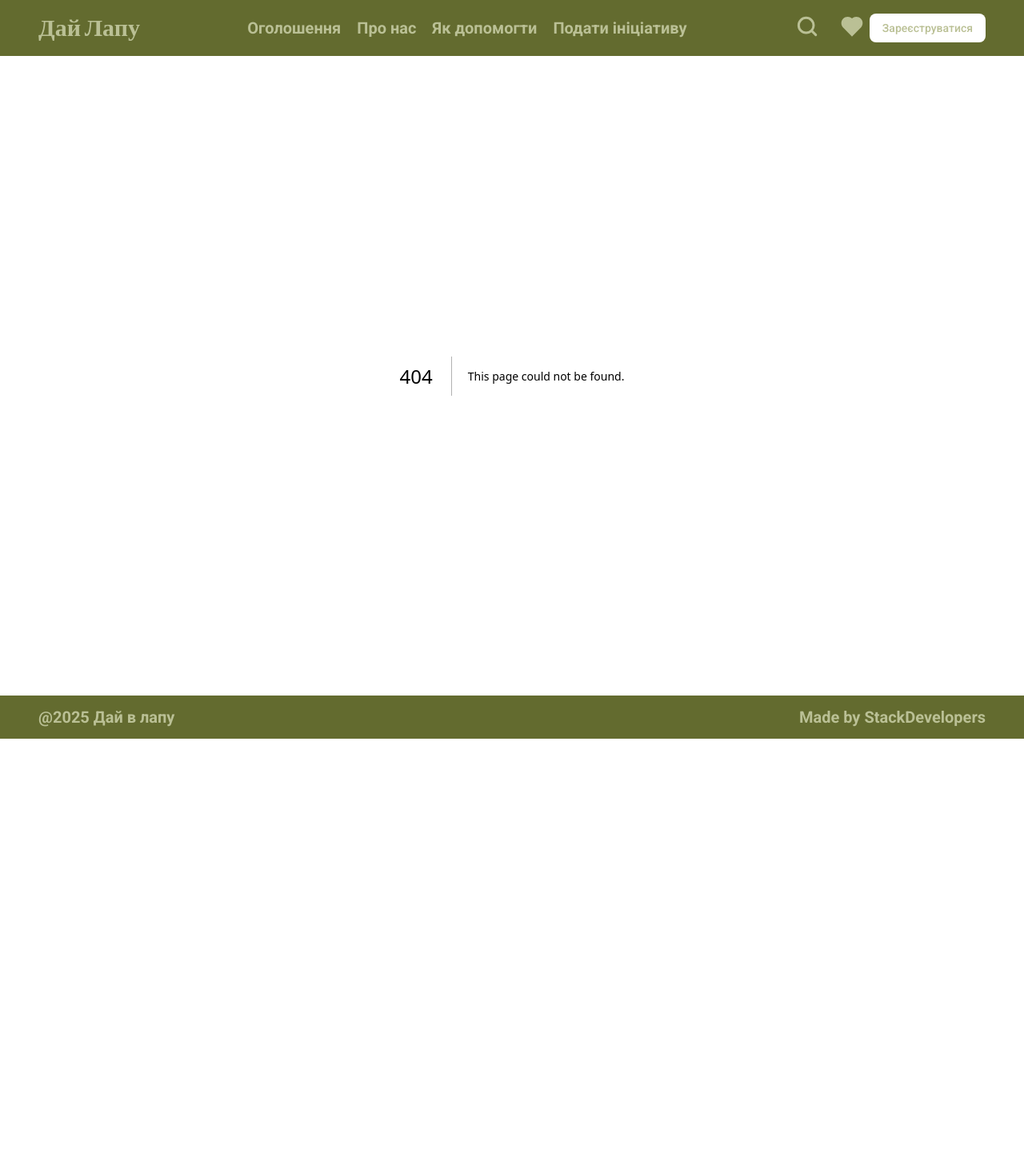
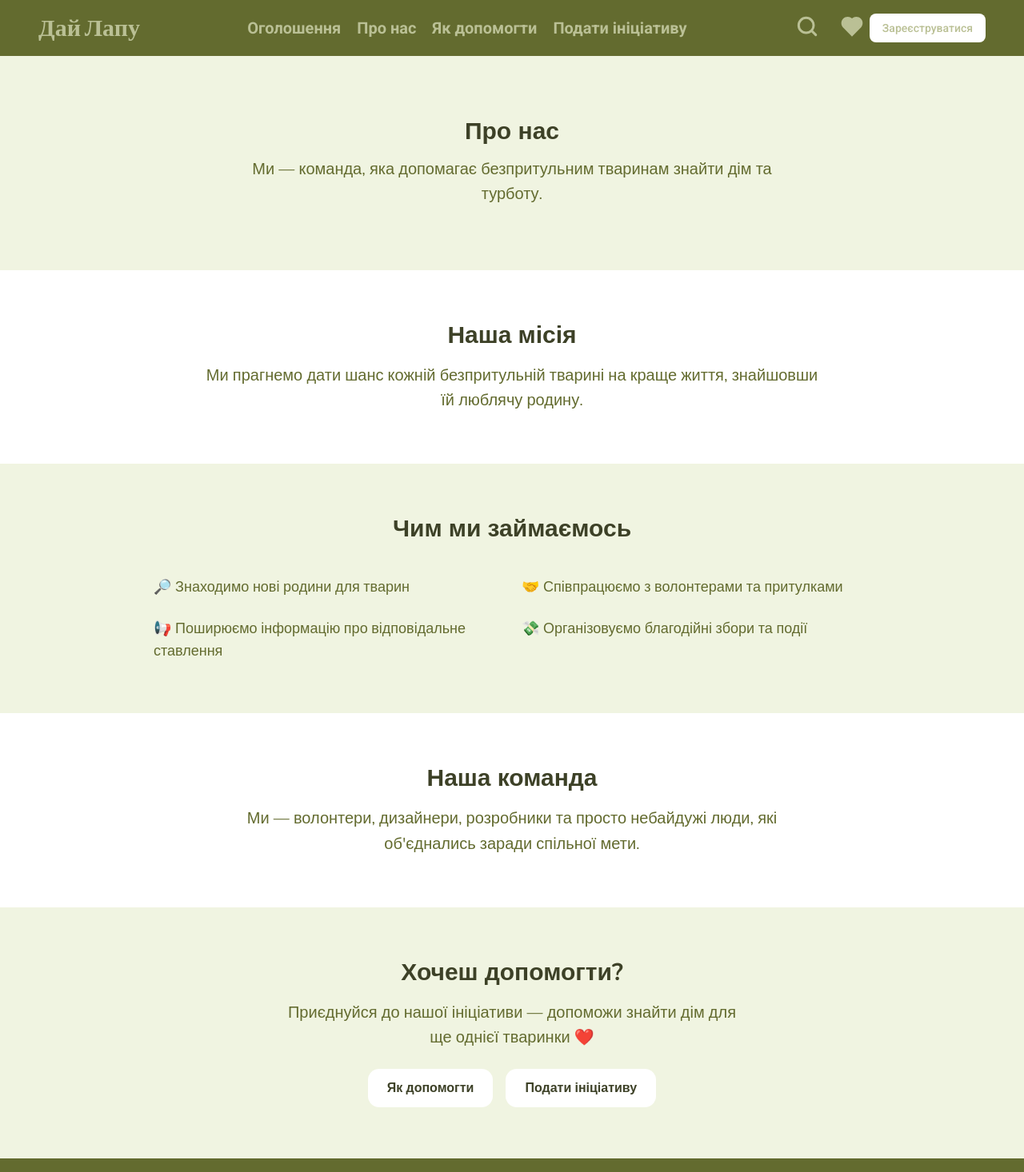
Before and after one commit to MarkFedyna/StackDevelopers, a Next.js app in the folder stack-developers/: page /about-us in a window 1280 px wide. Before the commit this address had no page. Shown: the top 1466 px of the page at 80% size. Before the commit the page ends 924 px from the top, so only its background shows below. Built offline with nearby package versions, Linux system fonts and the light colour scheme.

Commit message:
added about us page

```diff
--- /dev/null
+++ b/stack-developers/src/app/about-us/page.jsx
@@ -0,0 +1,68 @@
+export default function AboutUsPage() {
+  return (
+    <main className='bg-white text-[#3D4127]'>
+      {/* Hero Section */}
+      <section className='bg-[#F0F4E1] py-16 px-4 sm:py-20 sm:px-8 text-center'>
+        <h1 className='text-3xl sm:text-5xl font-extrabold'>Про нас</h1>
+        <p className='mt-4 text-lg text-[#636B2F] max-w-2xl mx-auto'>
+          Ми — команда, яка допомагає безпритульним тваринам знайти дім та
+          турботу.
+        </p>
+      </section>
+
+      {/* Mission Section */}
+      <section className='py-12 sm:py-16 px-4 sm:px-8 text-center'>
+        <h2 className='text-2xl sm:text-3xl font-bold'>Наша місія</h2>
+        <p className='mt-4 text-lg text-[#636B2F] max-w-3xl mx-auto'>
+          Ми прагнемо дати шанс кожній безпритульній тварині на краще життя,
+          знайшовши їй люблячу родину.
+        </p>
+      </section>
+
+      {/* What We Do */}
+      <section className='py-12 sm:py-16 px-4 sm:px-8 bg-[#F0F4E1]'>
+        <h2 className='text-2xl sm:text-3xl font-bold text-center'>
+          Чим ми займаємось
+        </h2>
+        <ul className='mt-10 grid grid-cols-1 sm:grid-cols-2 gap-6 text-[#636B2F] max-w-4xl mx-auto text-lg'>
+          <li>🔎 Знаходимо нові родини для тварин</li>
+          <li>🤝 Співпрацюємо з волонтерами та притулками</li>
+          <li>📢 Поширюємо інформацію про відповідальне ставлення</li>
+          <li>💸 Організовуємо благодійні збори та події</li>
+        </ul>
+      </section>
+
+      {/* Optional: Team */}
+      <section className='py-12 sm:py-16 px-4 sm:px-8 text-center'>
+        <h2 className='text-2xl sm:text-3xl font-bold'>Наша команда</h2>
+        <p className='mt-4 text-lg text-[#636B2F] max-w-2xl mx-auto'>
+          Ми — волонтери, дизайнери, розробники та просто небайдужі люди, які
+          об'єднались заради спільної мети.
+        </p>
+      </section>
+
+      {/* CTA Section */}
+      <section className='bg-[#F0F4E1] py-12 sm:py-16 px-4 sm:px-8 text-center'>
+        <h2 className='text-2xl sm:text-3xl font-bold'>Хочеш допомогти?</h2>
+        <p className='mt-4 text-lg max-w-xl mx-auto text-[#636B2F]'>
+          Приєднуйся до нашої ініціативи — допоможи знайти дім для ще однієї
+          тваринки ❤️
+        </p>
+        <div className='mt-6 flex flex-col sm:flex-row justify-center gap-4'>
+          <a
+            href='/how-to-help'
+            className='bg-white text-[#3D4127] px-6 py-3 rounded-xl font-semibold hover:bg-[#D4DE95] transition-all duration-300 ease-out'
+          >
+            Як допомогти
+          </a>
+          <a
+            href='/send-initiative'
+            className='bg-white text-[#3D4127] px-6 py-3 rounded-xl font-semibold hover:bg-[#D4DE95] transition-all duration-300 ease-out'
+          >
+            Подати ініціативу
+          </a>
+        </div>
+      </section>
+    </main>
+  );
+}
--- a/stack-developers/src/app/globals.css
+++ b/stack-developers/src/app/globals.css
@@ -1,5 +1,5 @@
 @import 'tailwindcss';
-@import "tw-animate-css";
+@import 'tw-animate-css';
 
 @custom-variant dark (&:is(.dark *));
 @tailwind base;
--- a/stack-developers/src/ui/components/footer/footer.jsx
+++ b/stack-developers/src/ui/components/footer/footer.jsx
@@ -5,7 +5,7 @@ function Footer() {
         'bg-[#636B2F] h-13.5 flex justify-between items-center px-12 font-bold font-[Roboto] text-base text-[#BAC095]'
       }
     >
-      <p>@2025 Дай в лапу</p>
+      <p> &copy; {new Date().getFullYear()} Дай в лапу</p>
       <p>Made by StackDevelopers </p>
     </footer>
   );
--- a/stack-developers/src/ui/components/register/register-module.jsx
+++ b/stack-developers/src/ui/components/register/register-module.jsx
@@ -1,4 +1,4 @@
-"use client";
+'use client';
 
 import {
   Dialog,
@@ -7,29 +7,29 @@ import {
   DialogTitle,
   DialogDescription,
   DialogHeader,
-} from "@/components/ui/dialog";
+} from '@/components/ui/dialog';
 import {
   Select,
   SelectContent,
   SelectItem,
   SelectTrigger,
   SelectValue,
-} from "@/components/ui/select";
-import { Button } from "@/components/ui/button";
-import { Input } from "@/components/ui/input";
-import { Label } from "@/components/ui/label";
-import { useState } from "react";
-import { Eye, EyeOff } from "lucide-react";
-import { FaInstagram, FaFacebook, FaTwitter } from "react-icons/fa";
-import Image from "next/image";
-import Link from "next/link";
-import { RadioGroup, RadioGroupItem } from "@/components/ui/radio-group";
+} from '@/components/ui/select';
+import { Button } from '@/components/ui/button';
+import { Input } from '@/components/ui/input';
+import { Label } from '@/components/ui/label';
+import { useState } from 'react';
+import { Eye, EyeOff } from 'lucide-react';
+import { FaInstagram, FaFacebook, FaTwitter } from 'react-icons/fa';
+import Image from 'next/image';
+import Link from 'next/link';
+import { RadioGroup, RadioGroupItem } from '@/components/ui/radio-group';
 
 const RegisterModule = () => {
   const [form, setForm] = useState({
-    name: "",
-    email: "",
-    password: "",
+    name: '',
+    email: '',
+    password: '',
     acceptTerms: false,
   });
   const [showPassword, setShowPassword] = useState(false);
@@ -38,7 +38,7 @@ const RegisterModule = () => {
     const { name, value, type, checked } = e.target;
     setForm((prev) => ({
       ...prev,
-      [name]: type === "checkbox" ? checked : value,
+      [name]: type === 'checkbox' ? checked : value,
     }));
   };
 
@@ -46,99 +46,99 @@ const RegisterModule = () => {
     <Dialog>
       <DialogTrigger asChild>
         <Button
-          variant="ghost"
+          variant='ghost'
           className={
-            "bg-white text-[#BAC095] hover:bg-[#BAC095] hover:text-white transition-all duration-300 ease-out"
+            'bg-white text-[#BAC095] hover:bg-[#BAC095] hover:text-white transition-all duration-300 ease-out'
           }
         >
           Зареєструватися
         </Button>
       </DialogTrigger>
-      <DialogContent className="w-full max-w-[600px] sm:max-w-[800px] p-0 overflow-hidden border-none">
-        <div className="grid grid-cols-1 sm:grid-cols-2 w-full h-full">
+      <DialogContent className='w-full max-w-[600px] sm:max-w-[800px] h-[95vh] p-0 overflow-hidden border-none'>
+        <div className='grid grid-cols-1 sm:grid-cols-2 w-full h-full'>
           <div
-            className="hidden sm:block bg-cover bg-center bg-no-repeat"
+            className='hidden sm:block bg-cover bg-center bg-no-repeat'
             style={{ backgroundImage: "url('/register-img.png')" }}
           ></div>
-          <div className="p-8 flex flex-col justify-center space-y-6">
+          <div className='p-8 flex flex-col justify-center space-y-6'>
             <DialogHeader>
-              <DialogTitle className="text-2xl text-[#BAC095]">
+              <DialogTitle className='text-2xl text-[#BAC095]'>
                 Створіть Ваш акаунт
               </DialogTitle>
               <DialogDescription>
                 Введіть ваші дані для створення облікового запису
               </DialogDescription>
             </DialogHeader>
-            <form className="space-y-4">
-              <div className="space-y-2">
-                <Label htmlFor="name">Ім’я користувача</Label>
+            <form className='space-y-4'>
+              <div className='space-y-2'>
+                <Label htmlFor='name'>Ім’я користувача</Label>
                 <Input
-                  id="name"
-                  name="name"
-                  type="text"
+                  id='name'
+                  name='name'
+                  type='text'
                   placeholder="Вкажіть ім'я..."
                   value={form.name}
                   onChange={handleChange}
                   required
                 />
               </div>
-              <div className="space-y-2">
-                <Label htmlFor="email">Електронна пошта</Label>
+              <div className='space-y-2'>
+                <Label htmlFor='email'>Електронна пошта</Label>
                 <Input
-                  id="email"
-                  name="email"
-                  type="email"
-                  placeholder="Введіть електронну пошту..."
+                  id='email'
+                  name='email'
+                  type='email'
+                  placeholder='Введіть електронну пошту...'
                   value={form.email}
                   onChange={handleChange}
                   required
                 />
               </div>
-              <div className="space-y-2 relative">
-                <Label htmlFor="password">Пароль</Label>
+              <div className='space-y-2 relative'>
+                <Label htmlFor='password'>Пароль</Label>
                 <Input
-                  id="password"
-                  name="password"
-                  type={showPassword ? "text" : "password"}
-                  placeholder="Введіть пароль..."
+                  id='password'
+                  name='password'
+                  type={showPassword ? 'text' : 'password'}
+                  placeholder='Введіть пароль...'
                   value={form.password}
                   onChange={handleChange}
                   required
-                  className="pr-10"
+                  className='pr-10'
                 />
                 <button
-                  type="button"
+                  type='button'
                   onClick={() => setShowPassword((prev) => !prev)}
-                  className="absolute right-3 top-9 text-gray-500 hover:text-gray-700"
+                  className='absolute right-3 top-9 text-gray-500 hover:text-gray-700'
                   tabIndex={-1}
                 >
                   {showPassword ? (
-                    <Eye className="w-5 h-5" />
+                    <Eye className='w-5 h-5' />
                   ) : (
-                    <EyeOff className="w-5 h-5" />
+                    <EyeOff className='w-5 h-5' />
                   )}
                 </button>
               </div>
-              <div className="flex flex-col space-x-2">
-                <p className="mb-2">Зареєструватись як:</p>
-                <RadioGroup defaultValue="comfortable">
-                  <div className="flex items-center space-x-2">
-                    <RadioGroupItem value="volonter" id="r1" />
-                    <Label htmlFor="r1">Волонтер</Label>
+              <div className='flex flex-col space-x-2'>
+                <p className='mb-2'>Зареєструватись як:</p>
+                <RadioGroup defaultValue='comfortable'>
+                  <div className='flex items-center space-x-2'>
+                    <RadioGroupItem value='volonter' id='r1' />
+                    <Label htmlFor='r1'>Волонтер</Label>
                   </div>
-                  <div className="flex items-center space-x-2">
-                    <RadioGroupItem value="prutylok" id="r2" />
-                    <Label htmlFor="r2">
+                  <div className='flex items-center space-x-2'>
+                    <RadioGroupItem value='prutylok' id='r2' />
+                    <Label htmlFor='r2'>
                       <Select>
-                        <SelectTrigger className="w-[150px]">
-                          <SelectValue placeholder="Притулок" />
+                        <SelectTrigger className='w-[150px]'>
+                          <SelectValue placeholder='Притулок' />
                         </SelectTrigger>
                         <SelectContent>
-                          <SelectItem value="vetclinica">Ветклініка</SelectItem>
-                          <SelectItem value="prutylok">
+                          <SelectItem value='vetclinica'>Ветклініка</SelectItem>
+                          <SelectItem value='prutylok'>
                             Притулок для собак і котів
                           </SelectItem>
-                          <SelectItem value="rozplidnuc">Розплідник</SelectItem>
+                          <SelectItem value='rozplidnuc'>Розплідник</SelectItem>
                         </SelectContent>
                       </Select>
                     </Label>
@@ -146,28 +146,28 @@ const RegisterModule = () => {
                 </RadioGroup>
               </div>
               <Button
-                type="submit"
-                className="w-full bg-[#636B2F] hover:bg-[#BAC095] transition-all duration-300 ease-out"
+                type='submit'
+                className='w-full bg-[#636B2F] hover:bg-[#BAC095] transition-all duration-300 ease-out'
               >
                 Зареєструватися
               </Button>
-              <div className="flex items-center gap-2 text-sm text-muted-foreground">
-                <div className="flex-1 h-px bg-gray-300" />
+              <div className='flex items-center gap-2 text-sm text-muted-foreground'>
+                <div className='flex-1 h-px bg-gray-300' />
                 або
-                <div className="flex-1 h-px bg-gray-300" />
+                <div className='flex-1 h-px bg-gray-300' />
               </div>
-              <div className="flex justify-self-center gap-4">
-                <div className="w-[30px] h-[30px] rounded-[10px] bg-gradient-to-r from-[#F048FF] to-[#FFCC13]">
-                  <FaInstagram className="w-full h-full text-white mix-blend-lighten" />
+              <div className='flex justify-self-center gap-4'>
+                <div className='w-[30px] h-[30px] rounded-[10px] bg-gradient-to-r from-[#F048FF] to-[#FFCC13]'>
+                  <FaInstagram className='w-full h-full text-white mix-blend-lighten' />
                 </div>
 
-                <FaFacebook className="w-[30px] h-[30px] text-blue-600" />
-                <FaTwitter className="w-[30px] h-[30px] text-blue-600" />
+                <FaFacebook className='w-[30px] h-[30px] text-blue-600' />
+                <FaTwitter className='w-[30px] h-[30px] text-blue-600' />
               </div>
             </form>
-            <p className="text-sm text-center text-muted-foreground">
-              Вже маєте акаунт?{" "}
-              <Link href="#" className="underline">
+            <p className='text-sm text-center text-muted-foreground'>
+              Вже маєте акаунт?{' '}
+              <Link href='#' className='underline'>
                 Увійти
               </Link>
             </p>
```
